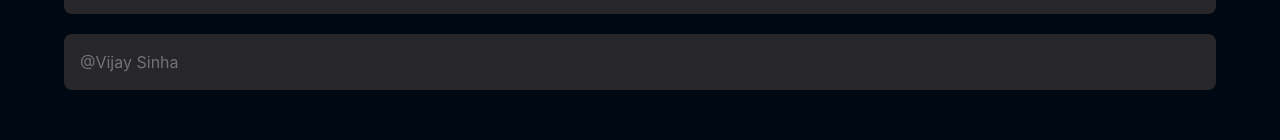
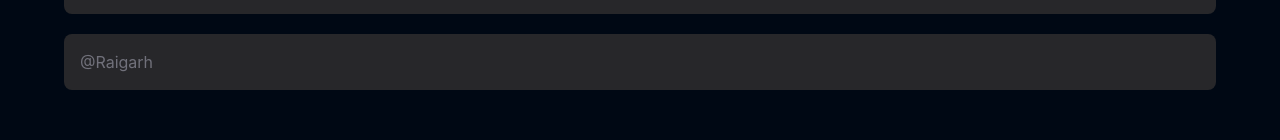
Before and after one commit to vijaysinha/pendingDistributionVercel, a React (Vite) app: page / in a window 1280 px wide. Shown: the part 144-284 px from the top of the page. Built offline with nearby package versions, Linux system fonts and the light colour scheme.

Commit message:
Update Frame.jsx
Updating Footer.

```diff
--- a/src/components/Frame.jsx
+++ b/src/components/Frame.jsx
@@ -182,7 +182,7 @@ function Frame() {
           </pre>
         )}
         <footer className="w-full h-1/3 bg-transparent text-zinc-500">
-                <p>@Vijay Sinha</p>
+                <p>@Raigarh</p>
         </footer>
       </section>
     </>
```
